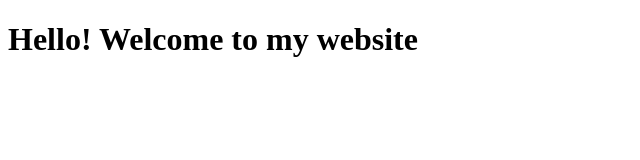
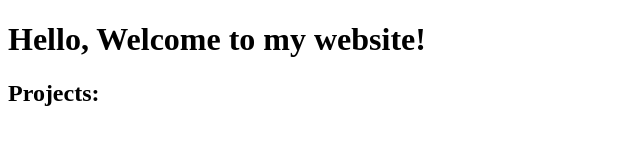
Before and after one commit to SpaceCreeper/portfolio, a plain HTML site: page index.html in a window 1280 px wide. Shown: the whole page, without its empty margins (0-640 px from the left). Drawn offline with Linux system fonts and the light colour scheme.

```diff
--- a/index.html
+++ b/index.html
@@ -1,4 +1,5 @@
 <!DOCTYPE html>
 <html>
-    <h1>Hello! Welcome to my website</h1>
+    <h1>Hello, Welcome to my website!</h1>
+    <h2>Projects:</h2>
 </html>
```
Also changed, not shown: random.html (added).
